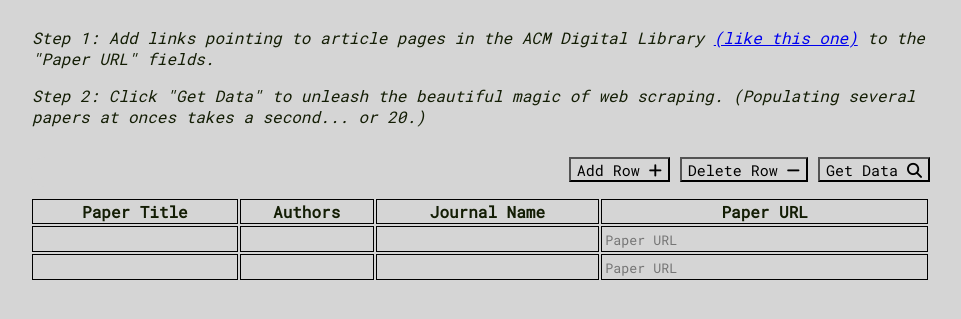
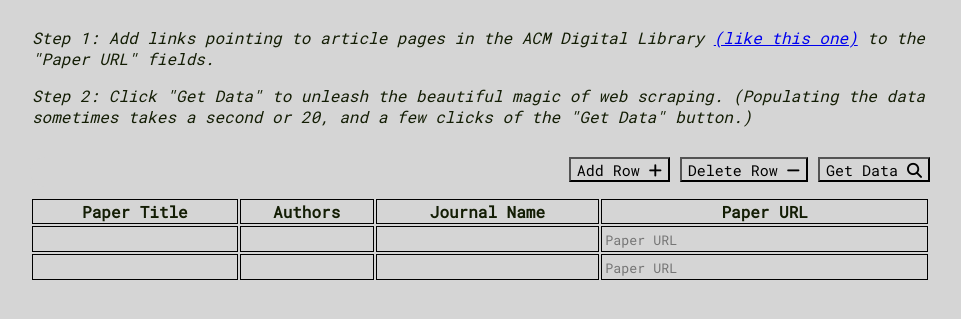
Before and after one commit to sean-p-ryan/paper-scraper-2.0, a website: page public/index.html in a window 1280 px wide. Shown: the part 139-458 px from the top of the page, without its empty margins (160-1121 px from the left). Drawn offline with Linux system fonts and the light colour scheme.

Commit message:
changed description

```diff
--- a/public/index.html
+++ b/public/index.html
@@ -20,7 +20,7 @@
             <h3>Collect titles, authors & publication names from ACM journal articles with a single click</h3>
             <div class="instructions">
                 <p>Step 1: Add links pointing to article pages in the ACM Digital Library <a href="https://dl.acm.org/citation.cfm?doid=3360012.3342282">(like this one)</a> to the "Paper URL" fields.</p>
-                <p>Step 2: Click "Get Data" to unleash the beautiful magic of web scraping. (Populating several papers at onces takes a second... or 20.)</p>
+                <p>Step 2: Click "Get Data" to unleash the beautiful magic of web scraping. (Populating the data sometimes takes a second or 20, and a few clicks of the "Get Data" button.)</p>
             </div>
         </div>
         <div class="table-container">
```
